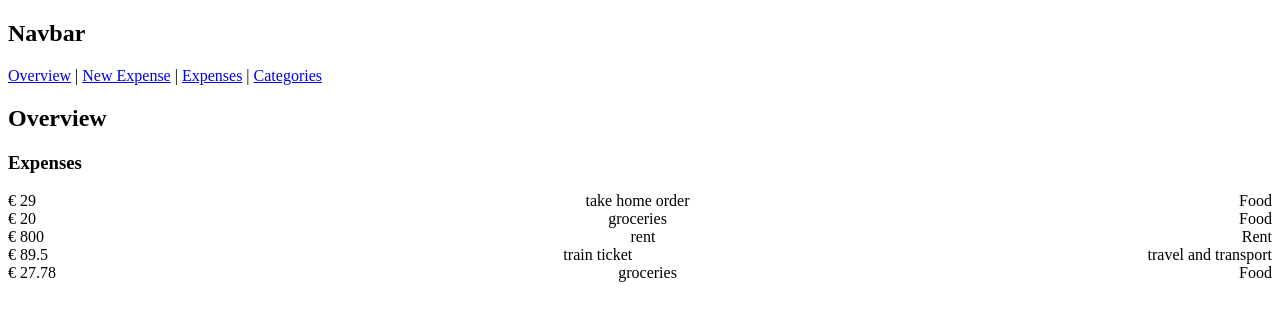
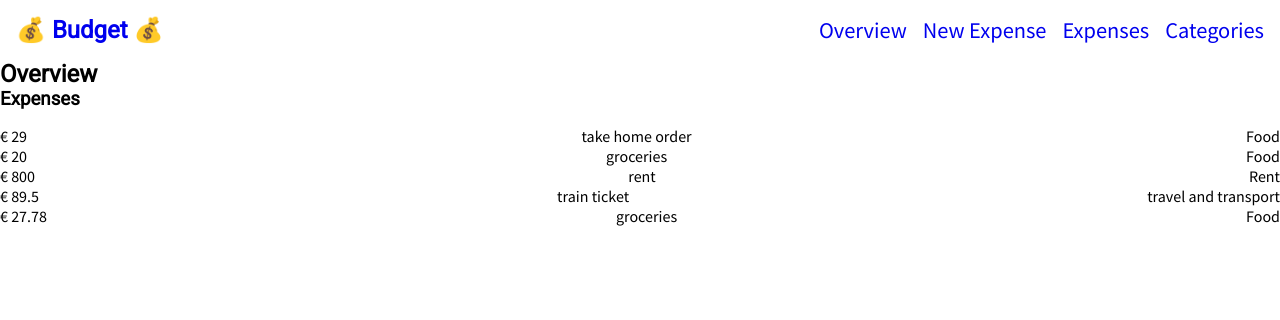
Before and after one commit to donatmarton/budget, a React (Create React App) app: page / in a window 1280 px wide. Shown: the top 320 px of the page. Built offline with nearby package versions, Linux system fonts and the light colour scheme.

Commit message:
Navbar has basic styling

```diff
--- a/public/index.html
+++ b/public/index.html
@@ -24,6 +24,9 @@
       work correctly both with client-side routing and a non-root public URL.
       Learn how to configure a non-root public URL by running `npm run build`.
     -->
+    <link rel="preconnect" href="https://fonts.googleapis.com">
+    <link rel="preconnect" href="https://fonts.gstatic.com" crossorigin>
+    <link href="https://fonts.googleapis.com/css2?family=Roboto&family=Source+Sans+Pro:wght@300;400&display=swap" rel="stylesheet">
     <title>Budget</title>
   </head>
   <body>
--- /dev/null
+++ b/src/App.css
@@ -0,0 +1,14 @@
+body {
+  font-family: 'Source Sans Pro', sans-serif;
+}
+
+h1,
+h2,
+h3 {
+  margin: 0;
+  font-family: 'Roboto', sans-serif;
+}
+
+a {
+  text-decoration: none;
+}
--- a/src/App.js
+++ b/src/App.js
@@ -4,6 +4,7 @@ import {categoryData, spendingsData} from './data'
 import DataContext from './DataContext';
 import { Outlet } from 'react-router-dom';
 import Navbar from './components/nav/Navbar';
+import './App.css'
 
 function App() {
   const [categories, setCategories] = React.useState([]);
--- /dev/null
+++ b/src/components/nav/Navbar.css
@@ -0,0 +1,15 @@
+.navbar {
+  display: flex;
+  align-items: center;
+  padding: 1rem;
+}
+
+.navbar__logo {
+  margin-right: auto;
+}
+
+.navbar__menu {
+  font-size: 1.4rem;
+  display: flex;
+  gap: 1rem;
+}
--- a/src/components/nav/Navbar.js
+++ b/src/components/nav/Navbar.js
@@ -1,14 +1,19 @@
 import React from "react";
 import { Link } from "react-router-dom";
+import "./Navbar.css"
 
 const Navbar = () => {
   return (
     <nav className="navbar">
-      <h2>Navbar</h2>
-      <Link to="/">Overview</Link> |{" "}
-      <Link to="expenses/new">New Expense</Link> |{" "}
-      <Link to="expenses">Expenses</Link> |{" "}
-      <Link to="categories">Categories</Link>
+      <Link className="navbar__logo" to="/">
+        <h2>💰 Budget 💰</h2>
+      </Link>
+      <div className="navbar__menu">
+        <Link to="/">Overview</Link>
+        <Link to="expenses/new">New Expense</Link>
+        <Link to="expenses">Expenses</Link>
+        <Link to="categories">Categories</Link>
+      </div>
     </nav>
   )
 }
--- a/src/index.css
+++ b/src/index.css
@@ -6,3 +6,7 @@ html {
 *:after {
   box-sizing: inherit;
 }
+
+body {
+  margin: 0;
+}
```
